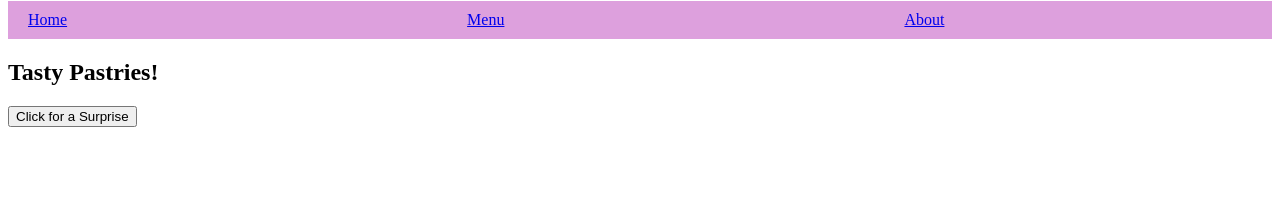
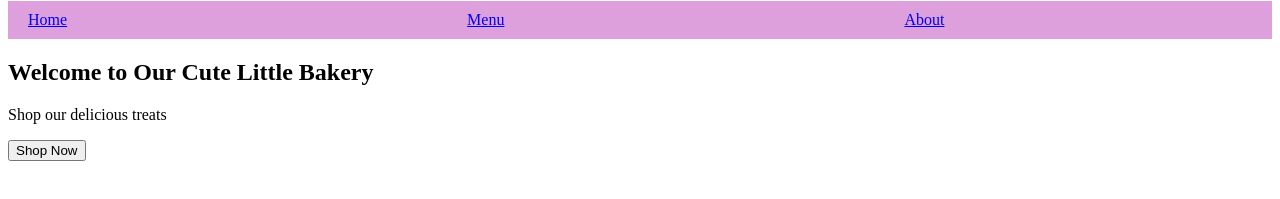
Before and after one commit to Maggiekariuki-ctrl/bakery, a plain HTML site: page index.html in a window 1280 px wide. Shown: the part 211-410 px from the top of the page. Drawn offline with Linux system fonts and the light colour scheme.

Commit message:
Modifying website

```diff
--- a/index.html
+++ b/index.html
@@ -22,10 +22,11 @@
         </ul>
       </nav>
     </header>
-        <main>
-        <h2>Tasty Pastries!</h2>
-        <button id="specialBtn">Click for a Surprise</button>
-    </main>
+       <section class="hero">
+            <h1>Welcome to Our Cute Little Bakery</h1>
+            <p>Shop our delicious treats</p>
+            <button id="specialBtn">Shop Now</button>
+        </section>
     <script src="./scripts/index.js" defer></script>
   </body>
 </html>
```
Also changed, not shown: about.html (+3 -0 lines), contact.html (+5 -1 lines), menu.html (+2 -0 lines).
